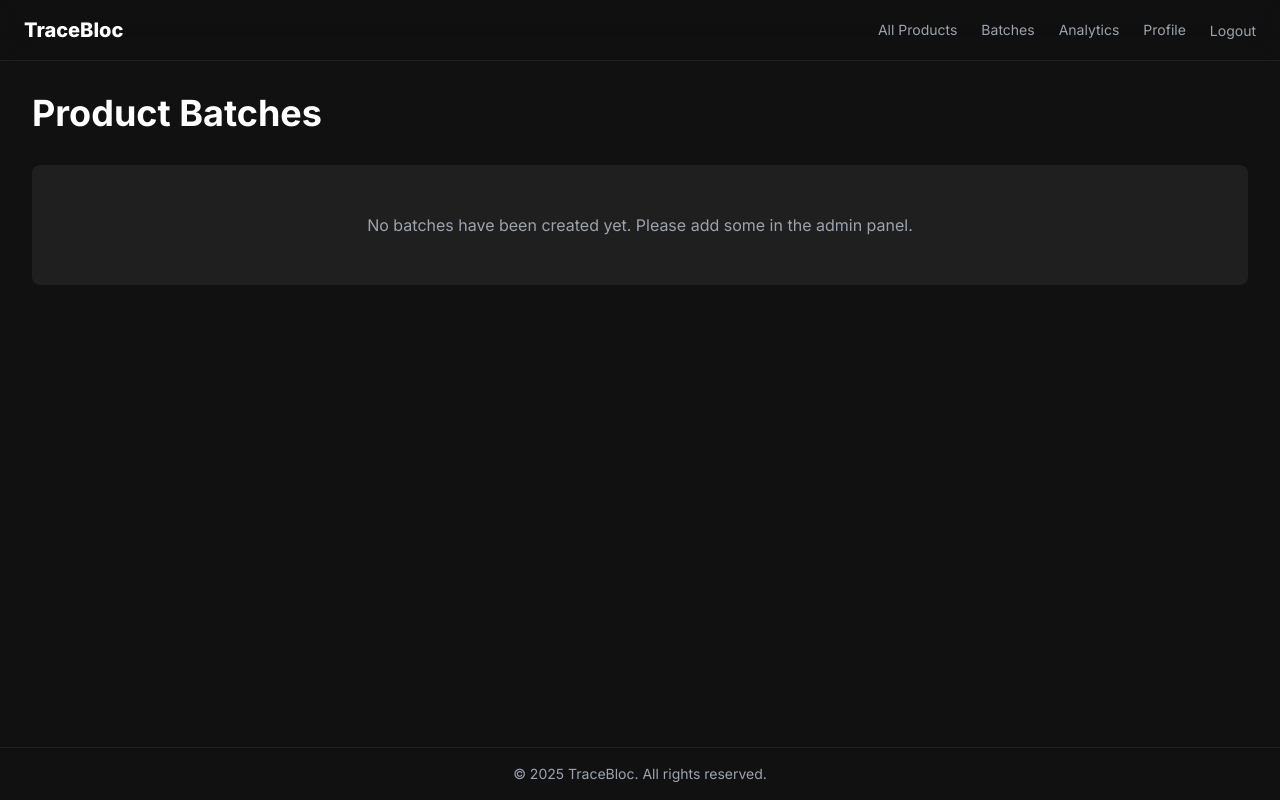
After one commit to nandan017/tracebloc_project, a Django app: page /batches/ in a window 1280 px wide. The commit adds this page. Run offline with Django 5.2, Linux system fonts and the light colour scheme; the visitor is signed in with stand-in values (Sample User, id 1); data that the repository does not hold is empty; parts of the project's set-up code (start-up, migrations or seed data) failed here and were passed over; some libraries are stand-ins or nearby versions.

Commit message:
implemented batch management system

```diff
--- a/tracker/templates/tracker/base.html
+++ b/tracker/templates/tracker/base.html
@@ -64,6 +64,7 @@
                     <a href="{% url 'product_list' %}" class="text-sm text-text-muted hover:text-accent transition-colors">All Products</a>
                 {% endif %}
                 {% if user.is_authenticated %}
+                    <a href="{% url 'batch_list' %}" class="text-sm text-text-muted hover:text-accent transition-colors">Batches</a>
                     <a href="{% url 'analytics_dashboard' %}" class="text-sm text-text-muted hover:text-accent transition-colors">Analytics</a>
                     <a href="{% url 'profile' %}" class="text-sm text-text-muted hover:text-accent transition-colors">Profile</a>
                     <form action="{% url 'logout' %}" method="post" class="inline">
--- /dev/null
+++ b/tracker/templates/tracker/batch_list.html
@@ -0,0 +1,32 @@
+{% extends "tracker/base.html" %}
+
+{% block title %}All Batches{% endblock %}
+
+{% block content %}
+<div class="flex justify-between items-center mb-8">
+    <h1 class="text-3xl md:text-4xl font-bold text-white">Product Batches</h1>
+    </div>
+
+<div class="space-y-4">
+{% for batch in page_obj %}
+    <a href="{% url 'batch_detail' batch_id=batch.id %}" class="block group">
+        <div class="bg-base-100 p-6 rounded-lg border border-base-100/50 group-hover:border-accent transition-all duration-300">
+            <div class="flex justify-between items-center">
+                <div>
+                    <h2 class="text-xl font-bold text-white">{{ batch.name }}</h2>
+                    <p class="text-accent font-mono text-sm mt-1">{{ batch.batch_id }}</p>
+                </div>
+                <div class="text-right">
+                    <p class="text-sm text-text-muted">Products</p>
+                    <p class="text-2xl font-bold text-white">{{ batch.products.count }}</p>
+                </div>
+            </div>
+        </div>
+    </a>
+{% empty %}
+    <div class="col-span-full bg-base-100 text-center p-12 rounded-lg">
+        <p class="text-text-muted">No batches have been created yet. Please add some in the admin panel.</p>
+    </div>
+{% endfor %}
+</div>
+{% endblock %}
--- a/tracker/templates/tracker/partials/_add_update_form.html
+++ b/tracker/templates/tracker/partials/_add_update_form.html
@@ -1,10 +1,6 @@
 <div class="mt-8">
     <h3 class="text-lg font-semibold text-white mb-3">Add New Update</h3>
-    <form hx-post="{% url 'add_supply_chain_step' product_id=product.id %}"
-          hx-target="#history-log"
-          hx-swap="beforeend"
-          hx-on="htmx:afterRequest: this.reset()"
-          class="htmx-indicator-form">
+   <form action="{% url form_url batch_id|default:product.id %}" method="post" enctype="multipart/form-data">
         {% csrf_token %}
         <div class="bg-base-100 p-6 rounded-lg space-y-4">
 
--- a/tracker/urls.py
+++ b/tracker/urls.py
@@ -19,4 +19,8 @@ urlpatterns = [
     path('product/<uuid:product_id>/delete/', views.delete_product, name='delete_product'),
     # New URL for analytics
     path('analytics/', views.analytics_view, name='analytics_dashboard'),
+    # New URLs for Batch Management
+    path('batches/', views.batch_list, name='batch_list'),
+    path('batch/<uuid:batch_id>/', views.batch_detail, name='batch_detail'),
+    path('batch/<uuid:batch_id>/add_step/', views.add_batch_step, name='add_batch_step'),
 ]
--- a/tracker/views.py
+++ b/tracker/views.py
@@ -14,7 +14,8 @@ from django.views.decorators.http import require_POST
 from django.contrib.auth.decorators import login_required
 from django.contrib.auth import login
 from django.contrib.auth.models import Group
-from .models import Product, SupplyChainStep
+from django.contrib import messages
+from .models import Product, SupplyChainStep, Batch
 from .forms import SupplyChainStepForm, ProductForm, CustomUserCreationForm
 import qrcode
 from io import BytesIO
@@ -326,3 +327,61 @@ def analytics_view(request):
         'total_updates': sum(stage_data),
     }
     return render(request, 'tracker/analytics.html', context)
+
+@login_required
+def batch_list(request):
+    batches = Batch.objects.all().order_by('-created_at')
+    paginator = Paginator(batches, 10) # Show 10 batches per page
+    page_number = request.GET.get('page')
+    page_obj = paginator.get_page(page_number)
+    return render(request, 'tracker/batch_list.html', {'page_obj': page_obj})
+
+
+@login_required
+def batch_detail(request, batch_id):
+    batch = get_object_or_404(Batch, id=batch_id)
+
+    # This is the same logic from product_detail to get available stages
+    available_stages = []
+    if request.user.is_authenticated:
+        user_groups = request.user.groups.values_list('name', flat=True)
+        for group in user_groups:
+            available_stages.extend(settings.ROLE_PERMISSIONS.get(group, []))
+
+    available_stages = sorted(list(set(available_stages)))
+    allowed_choices = [(stage, dict(SupplyChainStep.STAGE_CHOICES).get(stage)) for stage in available_stages]
+    form = SupplyChainStepForm(allowed_choices=allowed_choices)
+
+    context = {
+        'batch': batch,
+        'form': form,
+    }
+    return render(request, 'tracker/batch_detail.html', context)
+
+
+@login_required
+@require_POST
+def add_batch_step(request, batch_id):
+    batch = get_object_or_404(Batch, id=batch_id)
+    form = SupplyChainStepForm(request.POST) # We don't need choices here, just for validation
+
+    if form.is_valid():
+        stage = form.cleaned_data['stage']
+        location = form.cleaned_data['location']
+
+        products_in_batch = batch.products.all()
+        for product in products_in_batch:
+            # Create a new step for each product in the batch
+            new_step = SupplyChainStep.objects.create(
+                product=product,
+                stage=stage,
+                location=location
+            )
+            # Note: Blockchain transaction logic would go here for each step.
+            # This can be very slow for large batches.
+
+        messages.success(request, f"Successfully added '{dict(SupplyChainStep.STAGE_CHOICES).get(stage)}' update to {products_in_batch.count()} products in the batch.")
+    else:
+        messages.error(request, "There was an error with your submission.")
+
+    return redirect('batch_detail', batch_id=batch.id)
```
Also changed, not shown: tracker/admin.py (+18 -4 lines), tracker/models.py (+16 -0 lines), tracker/templates/tracker/batch_detail.html (added, +32 -0 lines), tracker/migrations/0005_batch_alter_supplychainstep_stage_product_batch.py (added).
